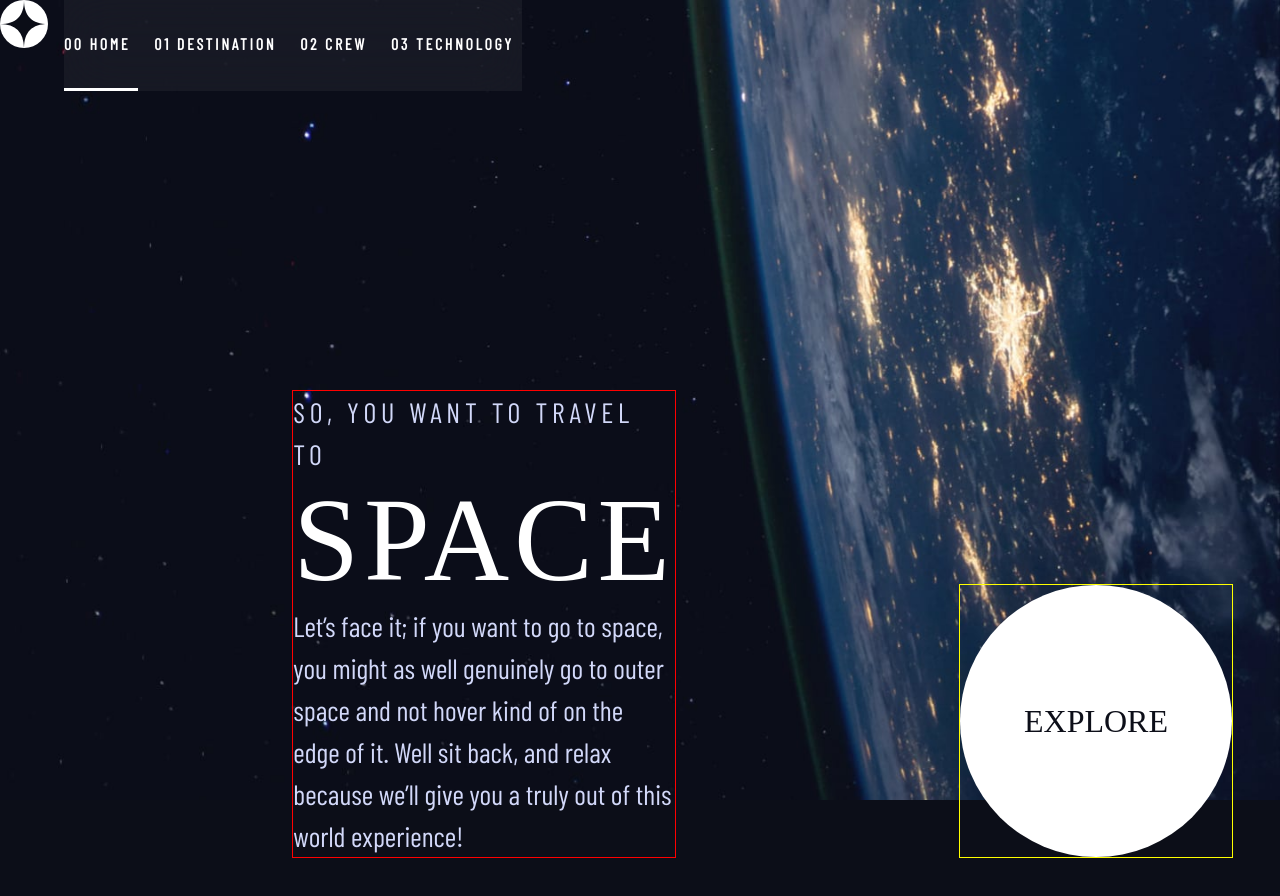
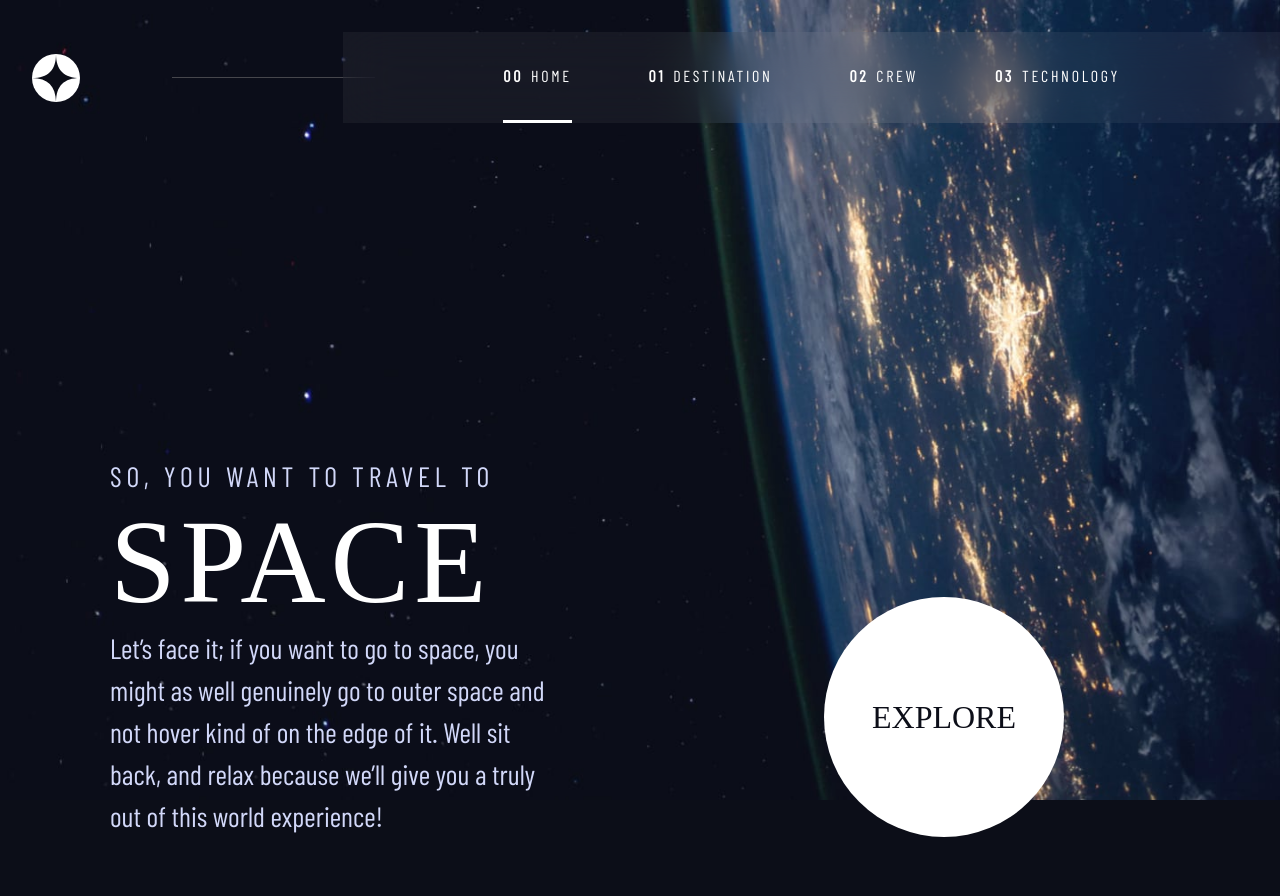
Before and after one commit to DavidofOrange/space-tourism-website, a React (Create React App) app: page / in a window 1280 px wide. Shown: the top 896 px of the page. Built offline with nearby package versions, Linux system fonts and the light colour scheme; a web font is replaced by a local one.

Commit message:
completed home and nav component

```diff
--- a/src/components/Crew.jsx
+++ b/src/components/Crew.jsx
@@ -1,6 +1,9 @@
+import Nav from './Nav';
+
 export default function Crew() {
     return (
         <>
+          <Nav />
           <h1>Crew</h1>
         </>
     )
--- a/src/components/Destination.jsx
+++ b/src/components/Destination.jsx
@@ -1,7 +1,40 @@
+import Nav from './Nav';
+
 export default function Destination() {
     return (
         <>
-          <h1>Destination</h1>
+          <section className='destination'>
+          <Nav />
+            <main>
+              <div>
+                01 Pick your destination
+                <div>
+                  <img src=''></img>
+                </div>
+              </div>
+
+              <div>
+                <nav>
+                  <ul>
+                    <li>Moon</li>
+                    <li>Mars</li>
+                    <li>Europa</li>
+                    <li>Titan</li>
+                  </ul>
+                </nav>
+                <h1>Moon</h1>
+                <p>
+                    See our planet as you’ve never seen it before. A perfect relaxing trip away to help
+                    regain perspective and come back refreshed. While you’re there, take in some history
+                    by visiting the Luna 2 and Apollo 11 landing sites.
+                </p>
+                <ul>
+                  <li>Avg. distance 384,400 km</li>
+                  <li>Est. travel time 3 days</li>
+                </ul>
+              </div>
+             </main>
+           </section>
         </>
     )
 }
--- a/src/components/Home.jsx
+++ b/src/components/Home.jsx
@@ -5,9 +5,10 @@ import Nav from './Nav.jsx';
 
 export default function Home() {
     return (
+      <>
         <section className='home'>
         <Nav />
-          <div className='grid-container grid-container--home'>
+          <main className='grid grid-container grid-container--home'>
             <div>
               <h1 className='text-accent fs-500 ff-sans-cond uppercase letter-spacing-1'>
                 So, you want to travel to
@@ -23,8 +24,8 @@ export default function Home() {
                   Explore
                 </Link>
             </div>
-          </div>
+          </main>
         </section>
-
+    </>
     )
 }
--- a/src/components/Nav.jsx
+++ b/src/components/Nav.jsx
@@ -7,32 +7,34 @@ import logo from '../starter-code/assets/shared/logo.svg';
 function Nav() {
 
   const handleClick = () => {
+    const navIcon = document.getElementById('nav-menu');
     const nav = document.querySelector('.primary-navigation');
     const isVisible = nav.getAttribute('data-visible');
     if (isVisible === 'false') {
       nav.setAttribute('data-visible', true);
+      navIcon.setAttribute('aria-expanded', true);
     } else {
       nav.setAttribute('data-visible', false);
+      navIcon.setAttribute('aria-expanded', false);
     }
   }
-
     return (
       <>
       <header className='primary-header flex'>
         <div >
           <Link className='logo' to='/'><img src={ logo } alt='main-logo'></img></Link>
         </div>
-        <button id='nav-menu' onClick={handleClick}><span className='sr-only'>Menu</span></button>
+        <button id='nav-menu' onClick={handleClick} aria-expanded='false'><span className='sr-only'>Menu</span></button>
         <nav id='nav-bar'>
           <ul id='primary-navigation' className='primary-navigation underline-indicators flex' data-visible='false'>
             <li className='active'><Link className='ff-sans-cond uppercase text-white letter-spacing-2'
-            to='/'><span>00 Home</span></Link></li>
+            to='/'><span className='hidden-num' aria-hidden='true'>00</span>Home</Link></li>
             <li><Link className='ff-sans-cond uppercase text-white letter-spacing-2'
-            to='/destination'><span>01 Destination</span></Link></li>
+            to='/destination'><span className='hidden-num' aria-hidden='true'>01</span>Destination</Link></li>
             <li><Link className='ff-sans-cond uppercase text-white letter-spacing-2'
-            to='/crew'><span>02 Crew</span></Link></li>
+            to='/crew'><span className='hidden-num' aria-hidden='true'>02</span>Crew</Link></li>
             <li><Link className='ff-sans-cond uppercase text-white letter-spacing-2'
-            to='/technology'><span>03 Technology</span></Link></li>
+            to='/technology'><span className='hidden-num' aria-hidden='true'>03</span>Technology</Link></li>
           </ul>
         </nav>
       </header>
--- a/src/components/Technology.jsx
+++ b/src/components/Technology.jsx
@@ -1,6 +1,9 @@
+import Nav from './Nav';
+
 export default function Technology() {
     return (
         <>
+          <Nav />
           <h1>Technology</h1>
         </>
     )
--- a/src/index.css
+++ b/src/index.css
@@ -1,8 +1,6 @@
 @import url('https://fonts.googleapis.com/css2?family=Barlow&family=Barlow+Condensed&family=Bellefair&display=swap');
 
-.home {
-    height: 100vh;
-}
+
 /* ------------------- */
 /* Custom properties   */
 /* ------------------- */
@@ -29,7 +27,7 @@
     --ff-sans-normal: "Barlow", sans-serif;
 }
 
-@media (min-width: 768px) {
+@media (min-width: 700px) {
     :root {
         --fs-800: 5rem;
         --fs-700: 2.5rem;
@@ -38,7 +36,7 @@
     }
 }
 
-@media (min-width: 1280) {
+@media (min-width: 1200) {
     :root {
         /* font-sizes */
         --fs-800: 6.25rem;
@@ -168,23 +166,20 @@ select {
     max-width: 50ch;
 }
 
-@media (min-width: 1280px) {
+@media (min-width: 1200px) {
     .grid-container {
         text-align: left;
-        column-gap: var(--container-gap, 2rem);
-        grid-template-columns: minmax(3rem, 1fr) repeat(2, minmax(0, 30rem)) minmax(1rem, 1fr);
+        column-gap: var(--container-gap, -3rem);
+        grid-template-columns: minmax(1rem, 1fr) repeat(2, minmax(0, 60rem)) minmax(1rem, 1fr);
     }
 
     .grid-container > *:first-child {
-        margin: 300px 0 0 200px;
+        margin-top: 300px;
         grid-column: 2;
-        outline: 1px solid red;
     }
 
     .grid-container > *:last-child {
-        Margin-left: 400px;
         grid-column: 3;
-        outline: 1px solid yellow;
     }
 
     .grid-container--home {
@@ -192,14 +187,6 @@ select {
         align-items: end;
     }
 }
-
-.grid-container > *:first-child {
-        outline: 1px solid red;
-    }
-
-    .grid-container > *:last-child {
-        outline: 1px solid yellow;
-    }
 
 .sr-only {
   position: absolute;
@@ -275,7 +262,7 @@ select {
     z-index: 1;
     display: inline-grid;
     place-items: center;
-    padding: 0 2em;
+    padding-inline: 3rem;
     border-radius: 50%;
     aspect-ratio: 1;
     text-decoration: none;
@@ -299,7 +286,19 @@ select {
     transform: scale(1.5);
 }
 
+.primary-header {
+    justify-content: space-between;
+    align-items: center;
+    padding-left: 2rem;
+}
+
+.logo {
+  margin: 1.5rem;
+  padding-left: 100px;
+}
+
 .primary-navigation {
+    --gap: clamp(2rem, 6vw, 7rem);
     --underline-gap: 2rem;
     list-style: none;
     padding: 0;
@@ -318,9 +317,46 @@ select {
    display: none;
 }
 
+.primary-navigation a {
+    text-decoration: none;
+}
 
+.primary-navigation a > span {
+    font-weight: 700;
+    margin-right: .5em;
+}
 
-@media (max-width: 768px) {
+@media (min-width: 700px) {
+    .primary-navigation {
+        padding-inline: clamp(5rem, 20vh, 10rem);
+    }
+}
+
+@media (min-width: 700px) and (max-width: 1200px) {
+    .hidden-num {
+        display: none;
+    }
+}
+@media (min-width: 1200px) {
+    .primary-header::after {
+        content: '';
+        display: block;
+        position: relative;
+        height: 1px;
+        width: 100%;
+        background: rgba(136, 134, 134, 0.472);
+        order: 1;
+        margin-right: -3rem;
+    }
+    #nav-bar {
+        order: 2;
+    }
+    .primary-navigation {
+        margin-block: 2rem;
+    }
+}
+
+@media (max-width: 700px) {
     .primary-navigation {
         --underline-gap: .8rem;
         list-style: none;
@@ -331,6 +367,7 @@ select {
         z-index: 99999;
         padding: min(20rem, 15vh) 2rem;
         transform: translateX(100%);
+        transition: transform .5s ease-in-out;
     }
     .primary-navigation[data-visible='true'] {
         transform: translateX(0);
@@ -347,18 +384,12 @@ select {
         width: 1.5rem;
         aspect-ratio: 1;
     }
+    #nav-menu[aria-expanded='true'] {
+        background: url(./starter-code/assets/shared/icon-close.svg) no-repeat;
+    }
     .primary-navigation.underline-indicators > .active {
         border: 0;
     }
-}
-
-.primary-navigation a {
-    text-decoration: none;
-}
-
-.primary-navigation a > span {
-    font-weight: 700;
-    margin-right: .5em;
 }
 
 .underline-indicators > * {
@@ -406,31 +437,46 @@ select {
 
 
 
-/* home */
+/* Background images */
 
 .home {
     background: url('./starter-code/assets/home/background-home-mobile.jpg');
     background-repeat: no-repeat;
     background-size: cover;
-
-
+    height: 100vh;
   }
 
-  @media only screen and (min-width: 768px) {
+.destination {
+    background: url('./starter-code/assets/destination/background-destination-mobile.jpg');
+    background-repeat: no-repeat;
+    background-size: cover;
+    height: 100vh;
+  }
+
+  @media only screen and (min-width: 700px) {
     .home {
       background: url('./starter-code/assets/home/background-home-tablet.jpg');
       background-repeat: no-repeat;
       background-size: cover;
-
+    }
+    .destination {
+      background: url('./starter-code/assets/destination/background-destination-tablet.jpg');
+      background-repeat: no-repeat;
+      background-size: cover;
     }
   }
 
-  @media only screen and (min-width: 1280px) {
+  @media only screen and (min-width: 1200px) {
     .home {
       background: url('./starter-code/assets/home/background-home-desktop.jpg');
       background-repeat: no-repeat;
       background-size: cover;
     }
+    .destination {
+        background: url('./starter-code/assets/destination/background-destination-desktop.jpg');
+        background-repeat: no-repeat;
+        background-size: cover;
+      }
   }
 
 /*
```
